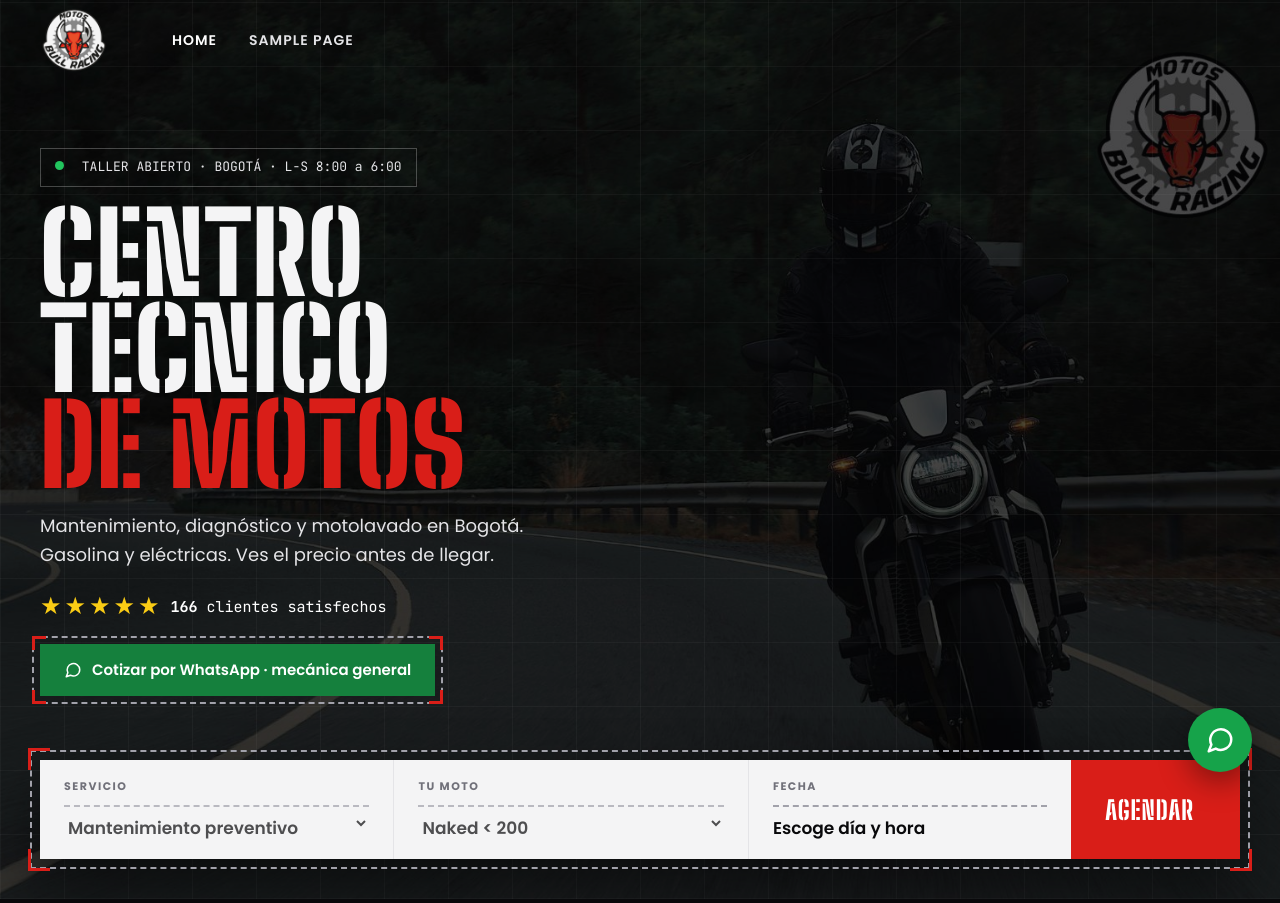
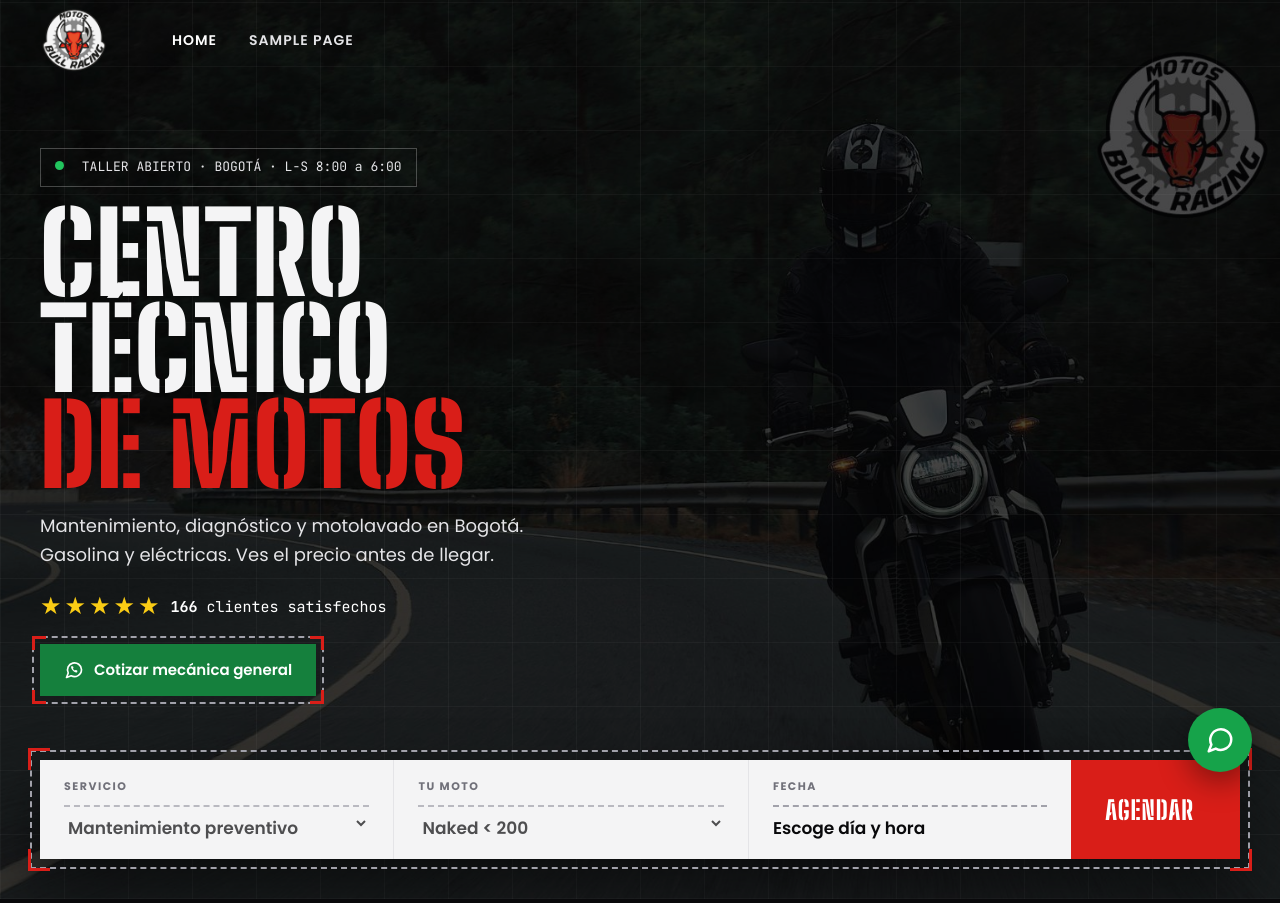
Before and after one commit to JesusCastro81/bullracing-web, a WordPress theme: template wp-content/themes/bullracing/front-page.php in a window 1280 px wide. Shown: the top 903 px of the page. Run offline with PHP 8.4 and a stand-in for WordPress, Linux system fonts and the light colour scheme; the site name, menu and one post (Sample post) are stand-ins, and other content is empty.

Commit message:
style(inicio): botón cotizar mecánica general con ícono de burbuja y teléfono

```diff
--- a/wp-content/themes/bullracing/template-parts/secciones/hero.php
+++ b/wp-content/themes/bullracing/template-parts/secciones/hero.php
@@ -52,8 +52,10 @@ $url_cotizar = bullracing_whatsapp_url( __( 'Hola, quiero cotizar un servicio de
 		?>
 
 		<a class="br-hero__cotizar" href="<?php echo esc_url( $url_cotizar ); ?>" target="_blank" rel="noopener">
-			<svg width="18" height="18" viewBox="0 0 24 24" fill="none" stroke="currentColor" stroke-width="2" stroke-linecap="round" stroke-linejoin="round" aria-hidden="true"><path d="M21 11.5a8.4 8.4 0 0 1-12.4 7.4L3 21l2.1-5.4A8.4 8.4 0 1 1 21 11.5z"></path></svg>
-			<?php esc_html_e( 'Cotizar por WhatsApp · mecánica general', 'bullracing' ); ?>
+			<?php /* Burbuja de chat con teléfono: ícono propio estilo WhatsApp (no es el logo oficial). */ ?>
+			<svg width="20" height="20" viewBox="0 0 24 24" fill="none" stroke="currentColor" stroke-linecap="round" stroke-linejoin="round" aria-hidden="true"><path stroke-width="2" d="M21 11.5a8.4 8.4 0 0 1-12.4 7.4L3 21l2.1-5.4A8.4 8.4 0 1 1 21 11.5z"></path><path fill="currentColor" stroke="none" transform="translate(7.6 6.6) scale(0.38)" d="M22 16.92v3a2 2 0 0 1-2.18 2 19.79 19.79 0 0 1-8.63-3.07 19.5 19.5 0 0 1-6-6 19.79 19.79 0 0 1-3.07-8.67A2 2 0 0 1 4.11 2h3a2 2 0 0 1 2 1.72c.13.96.36 1.9.7 2.81a2 2 0 0 1-.45 2.11L8.09 9.91a16 16 0 0 0 6 6l1.27-1.27a2 2 0 0 1 2.11-.45c.91.34 1.85.57 2.81.7A2 2 0 0 1 22 16.92z"></path></svg>
+			<?php esc_html_e( 'Cotizar mecánica general', 'bullracing' ); ?>
+			<span class="screen-reader-text"><?php esc_html_e( '(se abre WhatsApp)', 'bullracing' ); ?></span>
 		</a>
 	</div>
 
```
Also changed, not shown: CHANGELOG.md.
